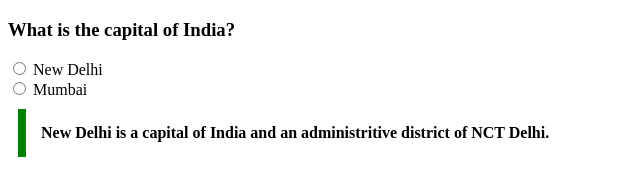
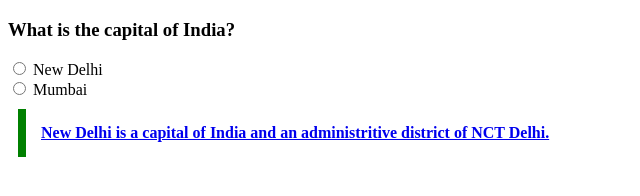
Before and after one commit to acciojob/trivia-Jyotikum1991, a website: page main.html in a window 1280 px wide. Shown: the whole page, without its empty margins (0-640 px from the left). Drawn offline with Linux system fonts and the light colour scheme.

Commit message:
created a submission

```diff
--- a/main.html
+++ b/main.html
@@ -20,7 +20,7 @@
 			<input type="radio" name="state" value="Mumbai">
 		   <label for="">Mumbai</label><br>
 		</form>
-		 <blockquote href="https://en.wikipedia.org/wiki/New_Delhi">New Delhi is a capital of India and an administritive district of NCT Delhi.</blockquote>
+		 <blockquote> <a href="https://en.wikipedia.org/wiki/New_Delhi">New Delhi is a capital of India and an administritive district of NCT Delhi.</blockquote>
 	</div>
 <script type="text/javascript" src="./script.js">
 </script>
```
